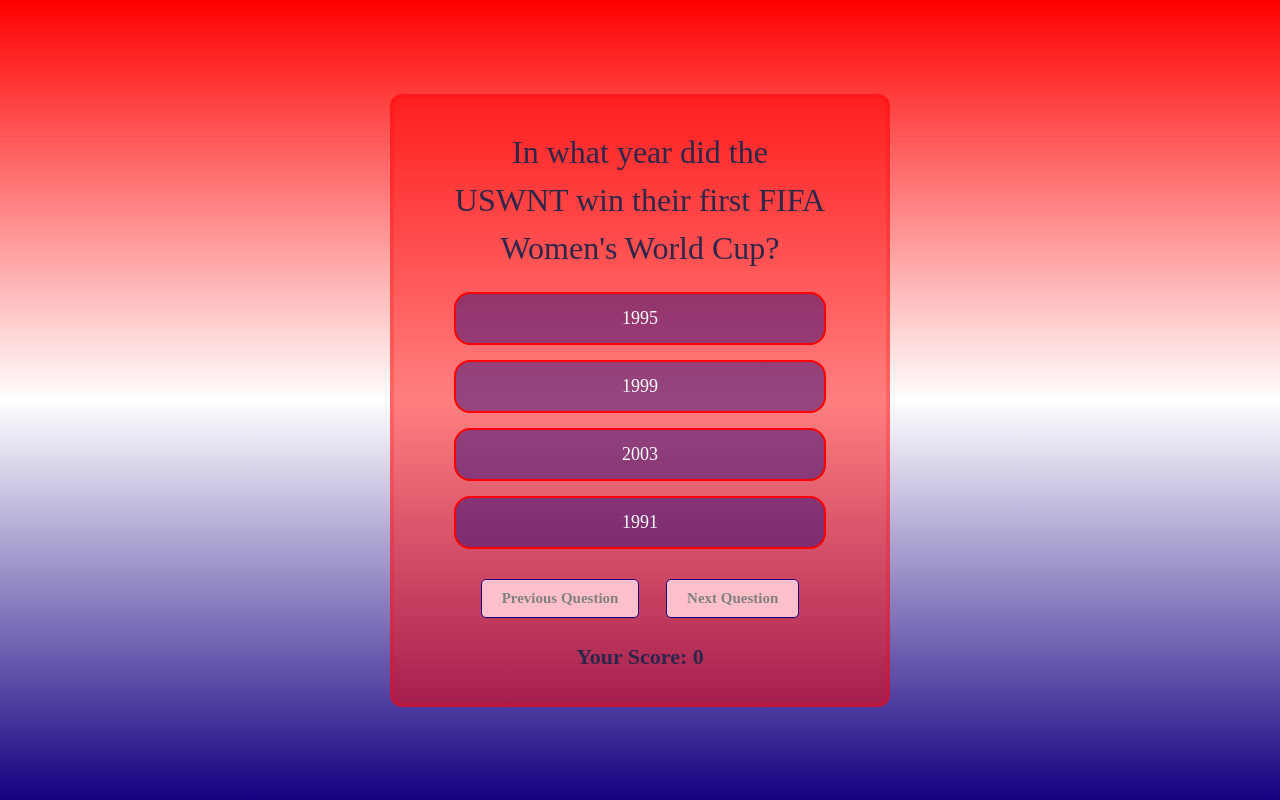
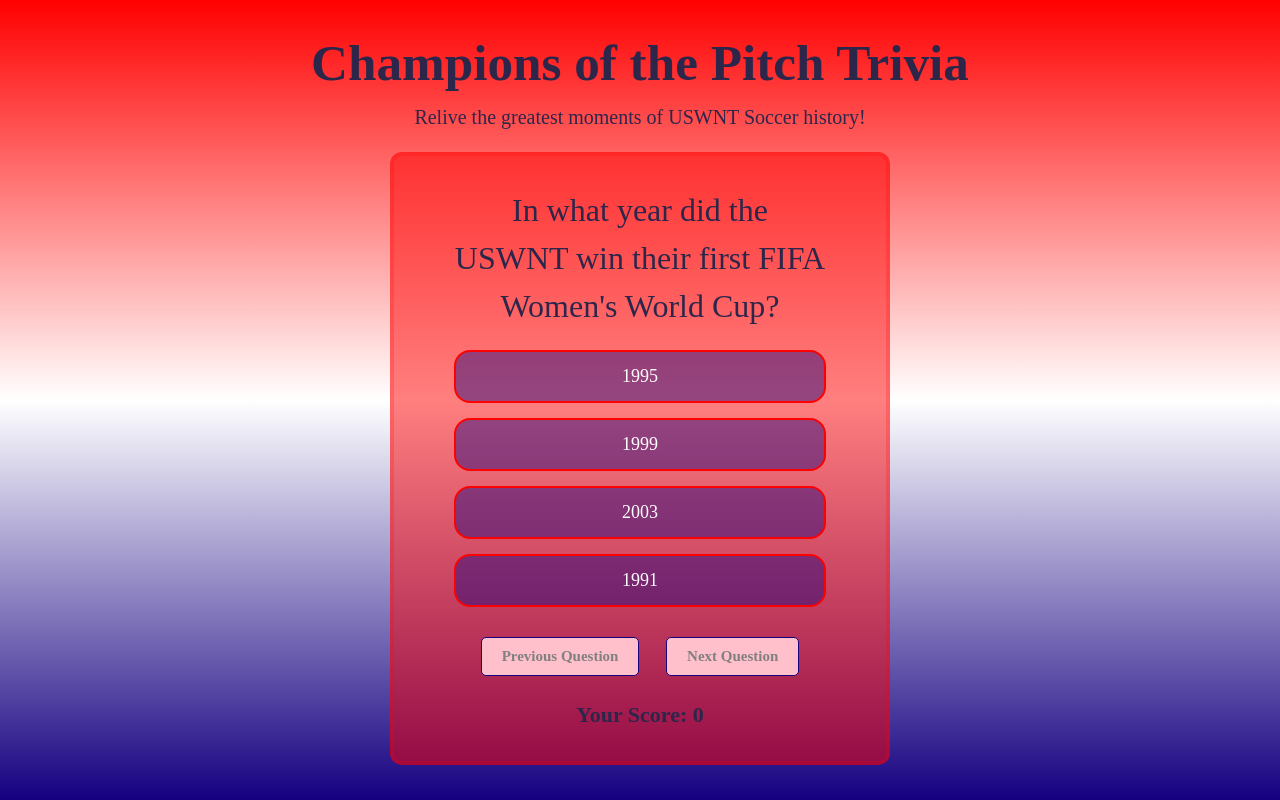
Before and after one commit to alalumiere/react-trivia, a React (Vite) app: page / in a window 1280 px wide. Built offline with nearby package versions, Linux system fonts and the light colour scheme.

Commit message:
add title and sub-title

```diff
--- a/src/App.css
+++ b/src/App.css
@@ -8,6 +8,22 @@
   margin: 0 auto;
   padding: 0 30px;
   height: 100vh;
+}
+
+.header {
+  display: flex;
+  flex-direction: column;
+  justify-content: center;
+  align-items: center;
+}
+
+.title {
+  margin: 0 10px;
+}
+
+.sub-title {
+  margin: 10px 10px 20px 10px;
+  font-size: 20px;
 }
 
 .questions-container {
--- a/src/App.jsx
+++ b/src/App.jsx
@@ -9,7 +9,14 @@
 import React from "react";
 
 function App() {
-  return <Questions questions={triviaQuestions.questions} />;
+  return (
+    <div className="header">
+      <h1 className="title">Champions of the Pitch Trivia</h1>
+      <p className="sub-title">
+        Relive the greatest moments of USWNT Soccer history!
+      </p>
+      <Questions questions={triviaQuestions.questions} />
+    </div>
+  );
 }
-
 export default App;
```
